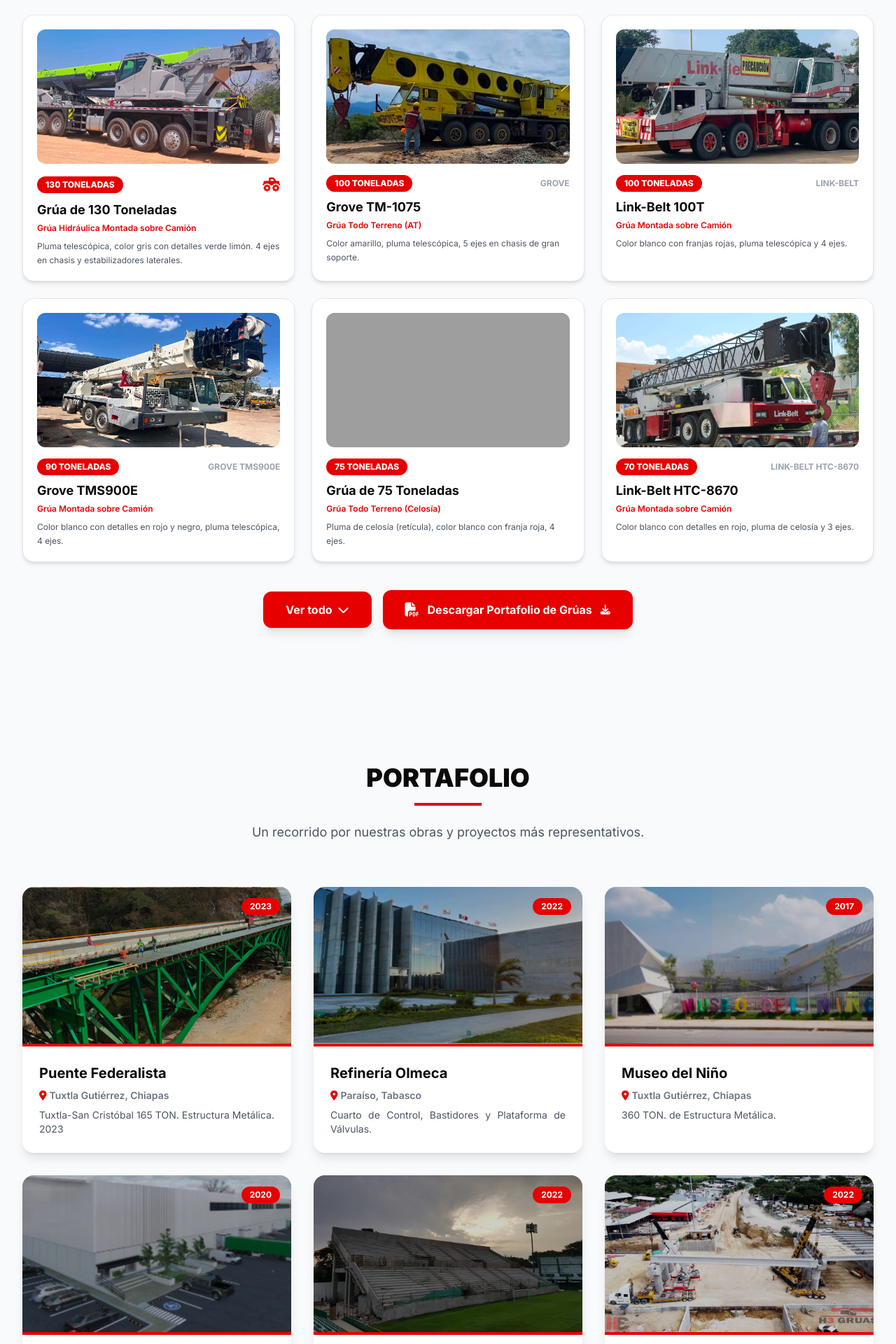
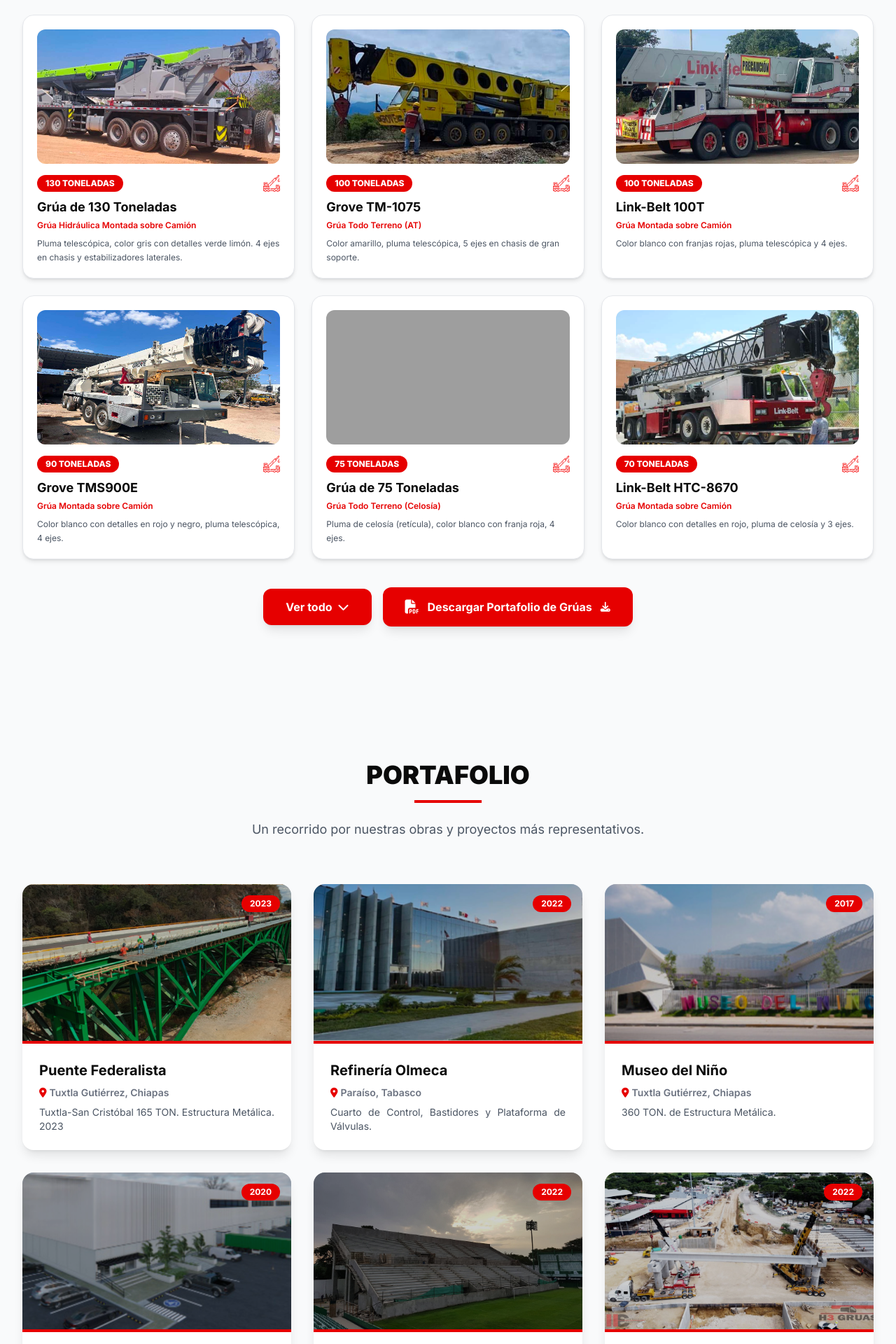
Before and after one commit to MiguelG2000/pagina_h3, a Django app: page / in a window 1280 px wide. Shown: the part 3089-5009 px from the top of the page at 70% size. Run offline with Django 5.2, Linux system fonts and the light colour scheme; some libraries are stand-ins or nearby versions; grey boxes are pictures that could not be loaded.

Commit message:
Icono grua

```diff
--- a/templates/cliente/contacto.html
+++ b/templates/cliente/contacto.html
@@ -25,7 +25,7 @@
 
                     <!-- H3 Grúas -->
                     <button onclick="openAreaContact('Grúas', 'H3 Grúas')" class="w-full bg-gray-50 dark:bg-brand-gray hover:bg-brand-red hover:text-white text-gray-800 dark:text-white font-semibold py-4 px-5 rounded-2xl shadow-sm border border-gray-200 dark:border-gray-700 transition-all text-sm sm:text-base flex items-center justify-center gap-3 group">
-                        <i class="fas fa-truck-pickup text-brand-red group-hover:text-white text-lg transition-colors"></i>
+                        <img src="{% static 'images/grua_icon.png' %}" alt="Icono H3 Grúas" class="w-6 h-6 object-contain [filter:invert(23%)_sepia(87%)_saturate(6200%)_hue-rotate(352deg)_brightness(90%)_contrast(115%)] group-hover:brightness-0 group-hover:invert transition-all">
                         <span>H3 Grúas</span>
                     </button>
 
@@ -78,8 +78,9 @@
             <input type="tel" id="modalPhone" placeholder="Tu Teléfono" required class="w-full bg-gray-50 dark:bg-brand-black border border-gray-300 dark:border-gray-700 rounded-lg p-2.5 text-xs text-gray-900 dark:text-white">
             <textarea id="modalMessage" rows="3" placeholder="Mensaje para esta área..." required class="w-full bg-gray-50 dark:bg-brand-black border border-gray-300 dark:border-gray-700 rounded-lg p-2.5 text-xs text-gray-900 dark:text-white"></textarea>
 
-            <button type="submit" class="w-full bg-brand-red hover:bg-brand-darkred text-white font-bold py-3 rounded-lg text-xs transition-colors shadow-md">
-                Contactar Área
+            <button type="submit" class="w-full bg-brand-red hover:bg-brand-darkred text-white font-bold py-3 rounded-lg text-xs transition-colors shadow-md flex items-center justify-center gap-2">
+                <i class="fab fa-whatsapp text-sm"></i>
+                <span>Enviar mensaje por WhatsApp</span>
             </button>
         </form>
 
@@ -94,6 +95,9 @@
 </div>
 
 <script>
+    // Variable global para rastrear la empresa actualmente activa en el modal
+    let currentEmpresaKey = 'H3 Construcciones';
+
     // Datos corporativos y redes por área/empresa
     const empresasInfo = {
         'H3 Construcciones': {
@@ -136,6 +140,7 @@
     };
 
     function openAreaContact(area, empresa) {
+        currentEmpresaKey = empresa;
         const modal = document.getElementById('areaContactModal');
         document.getElementById('modalAreaTitle').innerText = 'Contacto: ' + area;
         document.getElementById('modalEmpresaSub').innerText = empresa;
@@ -166,11 +171,31 @@
 
     function closeAreaModal() {
         document.getElementById('areaContactModal').classList.add('hidden');
+        // Limpiar campos del formulario
+        document.getElementById('modalName').value = '';
+        document.getElementById('modalPhone').value = '';
+        document.getElementById('modalMessage').value = '';
     }
 
     function submitAreaForm(e) {
         e.preventDefault();
-        alert('Mensaje enviado al área correspondiente.');
+
+        const name = document.getElementById('modalName').value.trim();
+        const phone = document.getElementById('modalPhone').value.trim();
+        const userMsg = document.getElementById('modalMessage').value.trim();
+
+        const info = empresasInfo[currentEmpresaKey] || empresasInfo['H3 Construcciones'];
+
+        // Limpiar espacios en blanco del teléfono para WhatsApp (añade prefijo 52 para México)
+        const cleanPhone = '52' + info.telefono.replace(/\D/g, '');
+
+        // Construcción del texto del mensaje
+        const whatsappText = `Hola, mi nombre es *${name}*.\nMi teléfono de contacto es *${phone}*.\n\nMe pongo en contacto con el área de *${currentEmpresaKey}*.\n\n*Mensaje:*\n${userMsg}`;
+
+        // Redireccionar a WhatsApp en una pestaña nueva
+        const waUrl = `https://wa.me/${cleanPhone}?text=${encodeURIComponent(whatsappText)}`;
+        window.open(waUrl, '_blank');
+
         closeAreaModal();
     }
 </script>
--- a/templates/cliente/equipo_carga.html
+++ b/templates/cliente/equipo_carga.html
@@ -24,7 +24,7 @@
                     </div>
                     <div class="flex justify-between items-center mb-2">
                         <span class="bg-brand-red text-white text-xs font-extrabold px-3 py-1 rounded-full">130 TONELADAS</span>
-                        <i class="fas fa-truck-monster text-brand-red text-xl"></i>
+                        <img src="{% static 'images/grua_icon.png' %}" alt="Icono Grúa" class="w-6 h-6 object-contain [filter:invert(23%)_sepia(87%)_saturate(6200%)_hue-rotate(352deg)_brightness(90%)_contrast(115%)]">
                     </div>
                     <h4 class="text-lg font-bold text-brand-black dark:text-white mb-1">Grúa de 130 Toneladas</h4>
                     <p class="text-xs text-brand-red font-semibold mb-2">Grúa Hidráulica Montada sobre Camión</p>
@@ -43,7 +43,7 @@
                     </div>
                     <div class="flex justify-between items-center mb-2">
                         <span class="bg-brand-red text-white text-xs font-extrabold px-3 py-1 rounded-full">100 TONELADAS</span>
-                        <span class="text-xs font-bold text-gray-400">GROVE</span>
+                        <img src="{% static 'images/grua_icon.png' %}" alt="Icono Grúa" class="w-6 h-6 object-contain [filter:invert(23%)_sepia(87%)_saturate(6200%)_hue-rotate(352deg)_brightness(90%)_contrast(115%)]">
                     </div>
                     <h4 class="text-lg font-bold text-brand-black dark:text-white mb-1">Grove TM-1075</h4>
                     <p class="text-xs text-brand-red font-semibold mb-2">Grúa Todo Terreno (AT)</p>
@@ -62,7 +62,7 @@
                     </div>
                     <div class="flex justify-between items-center mb-2">
                         <span class="bg-brand-red text-white text-xs font-extrabold px-3 py-1 rounded-full">100 TONELADAS</span>
-                        <span class="text-xs font-bold text-gray-400">LINK-BELT</span>
+                        <img src="{% static 'images/grua_icon.png' %}" alt="Icono Grúa" class="w-6 h-6 object-contain [filter:invert(23%)_sepia(87%)_saturate(6200%)_hue-rotate(352deg)_brightness(90%)_contrast(115%)]">
                     </div>
                     <h4 class="text-lg font-bold text-brand-black dark:text-white mb-1">Link-Belt 100T</h4>
                     <p class="text-xs text-brand-red font-semibold mb-2">Grúa Montada sobre Camión</p>
@@ -81,7 +81,7 @@
                     </div>
                     <div class="flex justify-between items-center mb-2">
                         <span class="bg-brand-red text-white text-xs font-extrabold px-3 py-1 rounded-full">90 TONELADAS</span>
-                        <span class="text-xs font-bold text-gray-400">GROVE TMS900E</span>
+                        <img src="{% static 'images/grua_icon.png' %}" alt="Icono Grúa" class="w-6 h-6 object-contain [filter:invert(23%)_sepia(87%)_saturate(6200%)_hue-rotate(352deg)_brightness(90%)_contrast(115%)]">
                     </div>
                     <h4 class="text-lg font-bold text-brand-black dark:text-white mb-1">Grove TMS900E</h4>
                     <p class="text-xs text-brand-red font-semibold mb-2">Grúa Montada sobre Camión</p>
@@ -100,7 +100,7 @@
                     </div>
                     <div class="flex justify-between items-center mb-2">
                         <span class="bg-brand-red text-white text-xs font-extrabold px-3 py-1 rounded-full">75 TONELADAS</span>
-                        <i class="fas fa-crane text-brand-red text-xl"></i>
+                        <img src="{% static 'images/grua_icon.png' %}" alt="Icono Grúa" class="w-6 h-6 object-contain [filter:invert(23%)_sepia(87%)_saturate(6200%)_hue-rotate(352deg)_brightness(90%)_contrast(115%)]">
                     </div>
                     <h4 class="text-lg font-bold text-brand-black dark:text-white mb-1">Grúa de 75 Toneladas</h4>
                     <p class="text-xs text-brand-red font-semibold mb-2">Grúa Todo Terreno (Celosía)</p>
@@ -119,7 +119,7 @@
                     </div>
                     <div class="flex justify-between items-center mb-2">
                         <span class="bg-brand-red text-white text-xs font-extrabold px-3 py-1 rounded-full">70 TONELADAS</span>
-                        <span class="text-xs font-bold text-gray-400">LINK-BELT HTC-8670</span>
+                        <img src="{% static 'images/grua_icon.png' %}" alt="Icono Grúa" class="w-6 h-6 object-contain [filter:invert(23%)_sepia(87%)_saturate(6200%)_hue-rotate(352deg)_brightness(90%)_contrast(115%)]">
                     </div>
                     <h4 class="text-lg font-bold text-brand-black dark:text-white mb-1">Link-Belt HTC-8670</h4>
                     <p class="text-xs text-brand-red font-semibold mb-2">Grúa Montada sobre Camión</p>
@@ -140,7 +140,7 @@
                     </div>
                     <div class="flex justify-between items-center mb-2">
                         <span class="bg-brand-red text-white text-xs font-extrabold px-3 py-1 rounded-full">65 TONELADAS</span>
-                        <span class="text-xs font-bold text-gray-400">LINK-BELT HTC-8665</span>
+                        <img src="{% static 'images/grua_icon.png' %}" alt="Icono Grúa" class="w-6 h-6 object-contain [filter:invert(23%)_sepia(87%)_saturate(6200%)_hue-rotate(352deg)_brightness(90%)_contrast(115%)]">
                     </div>
                     <h4 class="text-lg font-bold text-brand-black dark:text-white mb-1">Link-Belt HTC-8665</h4>
                     <p class="text-xs text-brand-red font-semibold mb-2">Grúa Montada sobre Camión</p>
@@ -159,7 +159,7 @@
                     </div>
                     <div class="flex justify-between items-center mb-2">
                         <span class="bg-brand-red text-white text-xs font-extrabold px-3 py-1 rounded-full">60 TONELADAS</span>
-                        <span class="text-xs font-bold text-gray-400">GROVE RT</span>
+                        <img src="{% static 'images/grua_icon.png' %}" alt="Icono Grúa" class="w-6 h-6 object-contain [filter:invert(23%)_sepia(87%)_saturate(6200%)_hue-rotate(352deg)_brightness(90%)_contrast(115%)]">
                     </div>
                     <h4 class="text-lg font-bold text-brand-black dark:text-white mb-1">Grove 60 Toneladas</h4>
                     <p class="text-xs text-brand-red font-semibold mb-2">Grúa Todo Terreno (RT)</p>
@@ -178,7 +178,7 @@
                     </div>
                     <div class="flex justify-between items-center mb-2">
                         <span class="bg-brand-red text-white text-xs font-extrabold px-3 py-1 rounded-full">55 TONELADAS</span>
-                        <span class="text-xs font-bold text-gray-400">TEREX RT</span>
+                        <img src="{% static 'images/grua_icon.png' %}" alt="Icono Grúa" class="w-6 h-6 object-contain [filter:invert(23%)_sepia(87%)_saturate(6200%)_hue-rotate(352deg)_brightness(90%)_contrast(115%)]">
                     </div>
                     <h4 class="text-lg font-bold text-brand-black dark:text-white mb-1">Terex 55 Toneladas</h4>
                     <p class="text-xs text-brand-red font-semibold mb-2">Grúa Todo Terreno (RT)</p>
@@ -197,7 +197,7 @@
                     </div>
                     <div class="flex justify-between items-center mb-2">
                         <span class="bg-brand-red text-white text-xs font-extrabold px-3 py-1 rounded-full">50 TONELADAS</span>
-                        <span class="text-xs font-bold text-gray-400">LINK-BELT RTC8050</span>
+                        <img src="{% static 'images/grua_icon.png' %}" alt="Icono Grúa" class="w-6 h-6 object-contain [filter:invert(23%)_sepia(87%)_saturate(6200%)_hue-rotate(352deg)_brightness(90%)_contrast(115%)]">
                     </div>
                     <h4 class="text-lg font-bold text-brand-black dark:text-white mb-1">Link-Belt RTC8050</h4>
                     <p class="text-xs text-brand-red font-semibold mb-2">Grúa Todo Terreno (RT)</p>
@@ -216,7 +216,7 @@
                     </div>
                     <div class="flex justify-between items-center mb-2">
                         <span class="bg-brand-red text-white text-xs font-extrabold px-3 py-1 rounded-full">35 TONELADAS</span>
-                        <i class="fas fa-truck text-brand-red text-xl"></i>
+                        <img src="{% static 'images/grua_icon.png' %}" alt="Icono Grúa" class="w-6 h-6 object-contain [filter:invert(23%)_sepia(87%)_saturate(6200%)_hue-rotate(352deg)_brightness(90%)_contrast(115%)]">
                     </div>
                     <h4 class="text-lg font-bold text-brand-black dark:text-white mb-1">Grúa Articulada 35T</h4>
                     <p class="text-xs text-brand-red font-semibold mb-2">Camión con Pluma Articulada</p>
@@ -237,7 +237,7 @@
                     </div>
                     <div class="flex justify-between items-center mb-2">
                         <span class="bg-brand-red text-white text-xs font-extrabold px-3 py-1 rounded-full">28 TONELADAS</span>
-                        <i class="fas fa-truck text-brand-red text-xl"></i>
+                        <img src="{% static 'images/grua_icon.png' %}" alt="Icono Grúa" class="w-6 h-6 object-contain [filter:invert(23%)_sepia(87%)_saturate(6200%)_hue-rotate(352deg)_brightness(90%)_contrast(115%)]">
                     </div>
                     <h4 class="text-lg font-bold text-brand-black dark:text-white mb-1">Sterling L7500</h4>
                     <p class="text-xs text-brand-red font-semibold mb-2">Grúa Articulada Mediana</p>
@@ -258,7 +258,7 @@
                     </div>
                     <div class="flex justify-between items-center mb-2">
                         <span class="bg-brand-red text-white text-xs font-extrabold px-3 py-1 rounded-full">17 TONELADAS</span>
-                        <i class="fas fa-truck text-brand-red text-xl"></i>
+                        <img src="{% static 'images/grua_icon.png' %}" alt="Icono Grúa" class="w-6 h-6 object-contain [filter:invert(23%)_sepia(87%)_saturate(6200%)_hue-rotate(352deg)_brightness(90%)_contrast(115%)]">
                     </div>
                     <h4 class="text-lg font-bold text-brand-black dark:text-white mb-1">Peterbilt / GMC WG</h4>
                     <p class="text-xs text-brand-red font-semibold mb-2">Terex Stinger 17 Toneladas</p>
@@ -277,7 +277,7 @@
                     </div>
                     <div class="flex justify-between items-center mb-2">
                         <span class="bg-brand-red text-white text-xs font-extrabold px-3 py-1 rounded-full">14 TONELADAS</span>
-                        <i class="fas fa-truck text-brand-red text-xl"></i>
+                        <img src="{% static 'images/grua_icon.png' %}" alt="Icono Grúa" class="w-6 h-6 object-contain [filter:invert(23%)_sepia(87%)_saturate(6200%)_hue-rotate(352deg)_brightness(90%)_contrast(115%)]">
                     </div>
                     <h4 class="text-lg font-bold text-brand-black dark:text-white mb-1">International RT-760E</h4>
                     <p class="text-xs text-brand-red font-semibold mb-2">Grúa Articulada</p>
@@ -296,7 +296,7 @@
                     </div>
                     <div class="flex justify-between items-center mb-2">
                         <span class="bg-brand-red text-white text-xs font-extrabold px-3 py-1 rounded-full">10 TONELADAS</span>
-                        <i class="fas fa-truck text-brand-red text-xl"></i>
+                        <img src="{% static 'images/grua_icon.png' %}" alt="Icono Grúa" class="w-6 h-6 object-contain [filter:invert(23%)_sepia(87%)_saturate(6200%)_hue-rotate(352deg)_brightness(90%)_contrast(115%)]">
                     </div>
                     <h4 class="text-lg font-bold text-brand-black dark:text-white mb-1">Grúa 10 Toneladas</h4>
                     <p class="text-xs text-brand-red font-semibold mb-2">Pluma FASSI / Camión Liviano</p>
@@ -317,7 +317,7 @@
                     </div>
                     <div class="flex justify-between items-center mb-2">
                         <span class="bg-brand-red text-white text-xs font-extrabold px-3 py-1 rounded-full">7 TONELADAS</span>
-                        <i class="fas fa-truck text-brand-red text-xl"></i>
+                        <img src="{% static 'images/grua_icon.png' %}" alt="Icono Grúa" class="w-6 h-6 object-contain [filter:invert(23%)_sepia(87%)_saturate(6200%)_hue-rotate(352deg)_brightness(90%)_contrast(115%)]">
                     </div>
                     <h4 class="text-lg font-bold text-brand-black dark:text-white mb-1">Grúas Titán y Livianas</h4>
                     <p class="text-xs text-brand-red font-semibold mb-2">Freightliner 2005 & Pesci 160</p>
--- a/templates/cliente/floating_buttons.html
+++ b/templates/cliente/floating_buttons.html
@@ -1,3 +1,4 @@
+{% load static %}
 <!-- Botones Flotantes (Globales) -->
 <div class="fixed bottom-4 right-4 sm:bottom-6 sm:right-6 z-50 flex flex-col items-end gap-3">
 
@@ -12,7 +13,8 @@
                 <i class="fas fa-building text-brand-red w-4"></i> H3 Construcciones
             </button>
             <button onclick="selectQuickContact('H3 Grúas')" class="w-full text-left px-3 py-2 text-xs font-semibold rounded-lg hover:bg-brand-red hover:text-white transition-colors flex items-center gap-2">
-                <i class="fas fa-truck-monster text-brand-red w-4"></i> H3 Grúas
+                <img src="{% static 'images/grua_icon.png' %}" alt="Icono H3 Grúas" class="w-4 h-4 object-contain [filter:invert(23%)_sepia(87%)_saturate(6200%)_hue-rotate(352deg)_brightness(90%)_contrast(115%)] group-hover:brightness-0 group-hover:invert transition-all">
+                        <span>H3 Grúas</span>
             </button>
             <button onclick="selectQuickContact('H3 Logística')" class="w-full text-left px-3 py-2 text-xs font-semibold rounded-lg hover:bg-brand-red hover:text-white transition-colors flex items-center gap-2">
                 <i class="fas fa-truck text-brand-red w-4"></i> H3 Logística
--- a/templates/cliente/header.html
+++ b/templates/cliente/header.html
@@ -11,21 +11,22 @@
 
                 <!-- Desplegable: Nuestros Servicios / Áreas de Negocio -->
                 <div class="relative group">
-                    <a href="#servicios" class="hover:text-brand-red font-semibold transition-colors text-sm xl:text-base flex items-center gap-1.5 py-2 focus:outline-none">
+                    <a href="#contacto" class="hover:text-brand-red font-semibold transition-colors text-sm xl:text-base flex items-center gap-1.5 py-2 focus:outline-none">
                         <span>Nuestros Servicios</span>
                         <i class="fas fa-chevron-down text-xs transition-transform duration-300 group-hover:rotate-180"></i>
                     </a>
                     <div class="absolute top-full left-0 w-56 bg-white dark:bg-zinc-800 shadow-xl rounded-xl border border-gray-200 dark:border-zinc-700 py-2 hidden group-hover:block transition-all duration-200 opacity-0 group-hover:opacity-100 transform translate-y-2 group-hover:translate-y-0">
-                        <a href="#servicios" class="px-4 py-2.5 text-sm font-medium text-gray-700 dark:text-gray-200 hover:bg-brand-red hover:text-white transition-colors flex items-center gap-3 group/item">
-                            <i class="fas fa-truck-pickup text-brand-red group-hover/item:text-white w-5 transition-colors"></i> H3 Grúas
+                        <a href="#contacto" onclick="openAreaContact('Grúas', 'H3 Grúas')" class="px-4 py-2.5 text-sm font-medium text-gray-700 dark:text-gray-200 hover:bg-brand-red hover:text-white transition-colors flex items-center gap-3 group/item">
+                            <img src="{% static 'images/grua_icon.png' %}" alt="Icono H3 Grúas" class="w-5 h-5 object-contain [filter:invert(23%)_sepia(87%)_saturate(6200%)_hue-rotate(352deg)_brightness(90%)_contrast(115%)] group-hover/item:brightness-0 group-hover/item:invert transition-all">
+                            <span>H3 Grúas</span>
                         </a>
-                        <a href="#servicios" class="px-4 py-2.5 text-sm font-medium text-gray-700 dark:text-gray-200 hover:bg-brand-red hover:text-white transition-colors flex items-center gap-3 group/item">
+                        <a href="#contacto" onclick="openAreaContact('Estructuras', 'H3 Estructuras')" class="px-4 py-2.5 text-sm font-medium text-gray-700 dark:text-gray-200 hover:bg-brand-red hover:text-white transition-colors flex items-center gap-3 group/item">
                             <i class="fas fa-cubes text-brand-red group-hover/item:text-white w-5 transition-colors"></i> H3 Estructuras
                         </a>
-                        <a href="#servicios" class="px-4 py-2.5 text-sm font-medium text-gray-700 dark:text-gray-200 hover:bg-brand-red hover:text-white transition-colors flex items-center gap-3 group/item">
+                        <a href="#contacto" onclick="openAreaContact('Construcciones', 'H3 Construcciones')" class="px-4 py-2.5 text-sm font-medium text-gray-700 dark:text-gray-200 hover:bg-brand-red hover:text-white transition-colors flex items-center gap-3 group/item">
                             <i class="fas fa-building text-brand-red group-hover/item:text-white w-5 transition-colors"></i> H3 Construcciones
                         </a>
-                        <a href="#servicios" class="px-4 py-2.5 text-sm font-medium text-gray-700 dark:text-gray-200 hover:bg-brand-red hover:text-white transition-colors flex items-center gap-3 group/item">
+                        <a href="#contacto" onclick="openAreaContact('Logística', 'H3 Logística')" class="px-4 py-2.5 text-sm font-medium text-gray-700 dark:text-gray-200 hover:bg-brand-red hover:text-white transition-colors flex items-center gap-3 group/item">
                             <i class="fas fa-truck-fast text-brand-red group-hover/item:text-white w-5 transition-colors"></i> H3 Logística
                         </a>
                     </div>
@@ -85,10 +86,18 @@
                 <i id="services-icon" class="fas fa-chevron-down text-xs transition-transform duration-300"></i>
             </button>
             <div id="mobile-services-menu" class="hidden pl-6 space-y-1 pb-3">
-                <a href="#servicios" onclick="closeMenu()" class="block py-2 px-4 text-sm font-medium hover:text-brand-red"><i class="fas fa-truck-pickup w-6 text-brand-red"></i> H3 Grúas</a>
-                <a href="#servicios" onclick="closeMenu()" class="block py-2 px-4 text-sm font-medium hover:text-brand-red"><i class="fas fa-cubes w-6 text-brand-red"></i> H3 Estructuras</a>
-                <a href="#servicios" onclick="closeMenu()" class="block py-2 px-4 text-sm font-medium hover:text-brand-red"><i class="fas fa-building w-6 text-brand-red"></i> H3 Construcciones</a>
-                <a href="#servicios" onclick="closeMenu()" class="block py-2 px-4 text-sm font-medium hover:text-brand-red"><i class="fas fa-truck-fast w-6 text-brand-red"></i> H3 Logística</a>
+                <a href="#contacto" onclick="closeMenu(); openAreaContact('Grúas', 'H3 Grúas');" class="py-2 px-4 text-sm font-medium hover:text-brand-red flex items-center gap-3 group/item">
+                    <img src="{% static 'images/grua_icon.png' %}" alt="Icono H3 Grúas" class="w-5 h-5 object-contain [filter:invert(23%)_sepia(87%)_saturate(6200%)_hue-rotate(352deg)_brightness(90%)_contrast(115%)] transition-all"> <span>H3 Grúas</span>
+                </a>
+                <a href="#contacto" onclick="closeMenu(); openAreaContact('Estructuras', 'H3 Estructuras');" class="block py-2 px-4 text-sm font-medium hover:text-brand-red">
+                    <i class="fas fa-cubes w-6 text-brand-red"></i> H3 Estructuras
+                </a>
+                <a href="#contacto" onclick="closeMenu(); openAreaContact('Construcciones', 'H3 Construcciones');" class="block py-2 px-4 text-sm font-medium hover:text-brand-red">
+                    <i class="fas fa-building w-6 text-brand-red"></i> H3 Construcciones
+                </a>
+                <a href="#contacto" onclick="closeMenu(); openAreaContact('Logística', 'H3 Logística');" class="block py-2 px-4 text-sm font-medium hover:text-brand-red">
+                    <i class="fas fa-truck-fast w-6 text-brand-red"></i> H3 Logística
+                </a>
             </div>
         </div>
 
```
Also changed, not shown: static/images/grua_icon.png (added).
